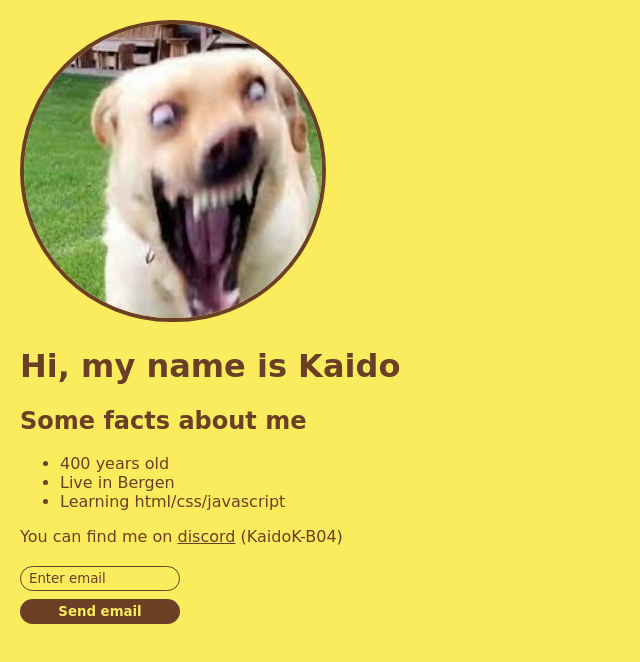
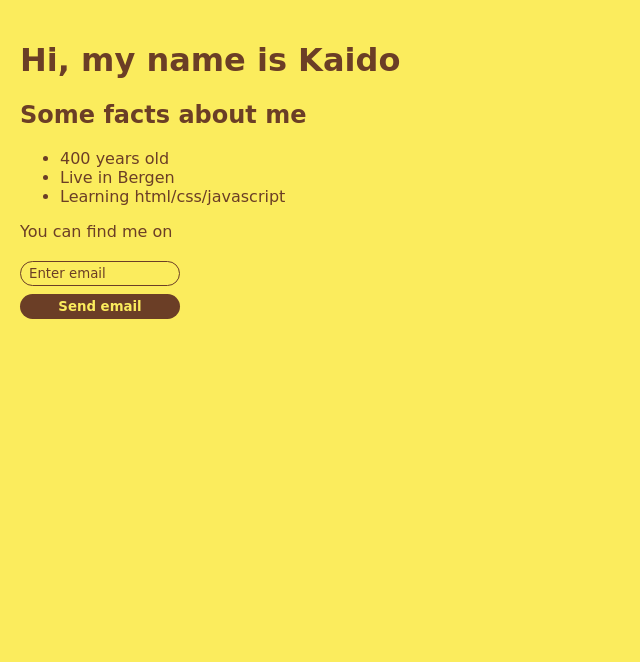
Before and after one commit to KaidoK-B04/personal-website, a plain HTML site: page index.html in a window 1280 px wide. Shown: the whole page, without its empty margins (0-640 px from the left). Drawn offline with Linux system fonts and the light colour scheme; a web font is replaced by a local one.

Commit message:
Update index.html
fixed

```diff
--- a/index.html
+++ b/index.html
@@ -6,7 +6,6 @@
         <script src="personalisedwebsite.js"></script>
     </head>
     <body>
-        <img class="profile-picture" src="pissets.jpeg">
         <h1>Hi, my name is Kaido</h1>
         <h2>Some facts about me</h2>
         <ul>
@@ -14,7 +13,7 @@
           <li>Live in Bergen</li>
           <li>Learning html/css/javascript</li>
         </ul>
-        <p>You can find me on <a href="https://discord.gg/g3Zppscz">discord</a> (KaidoK-B04)</p>
+        <p>You can find me on </p>
         <input type="text" placeholder="Enter email">
         <button>Send email</button>
     </body>
```
